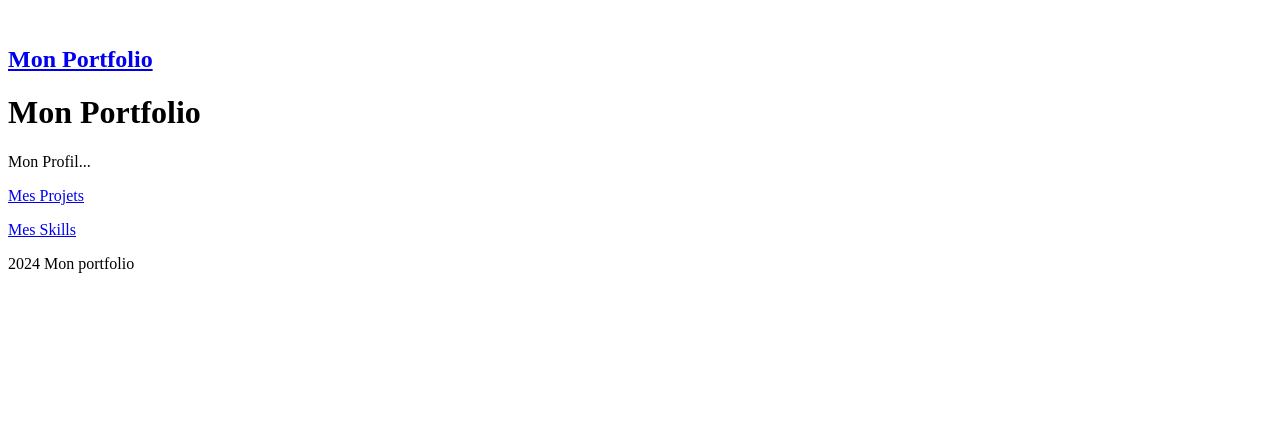
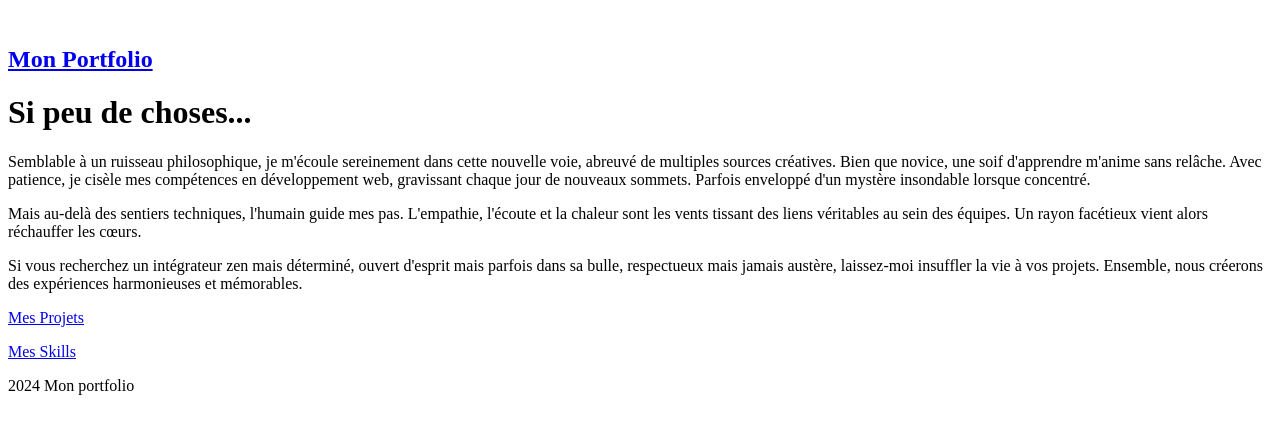
Before and after one commit to Iceland549/portfolio, a React (Vite) app in the folder mon-portfolio/: page / in a window 1280 px wide. Shown: the top 434 px of the page. Built offline with nearby package versions, Linux system fonts and the light colour scheme.

Commit message:
Add home page personal description

```diff
--- a/mon-portfolio/src/pages/Home/index.jsx
+++ b/mon-portfolio/src/pages/Home/index.jsx
@@ -1,13 +1,16 @@
 import '../../styles/main.css';
 import { Link } from 'react-router-dom';
-
 
 function Home() {
     return (
         <div className='home'>
-            <h1>Mon Portfolio</h1>
+            <h1>Si peu de choses...</h1>
             <article>
-                Mon Profil...
+                <p>Semblable à un ruisseau philosophique, je m&apos;écoule sereinement dans cette nouvelle voie, abreuvé de multiples sources créatives. Bien que novice, une soif d&apos;apprendre m&apos;anime sans relâche. Avec patience, je cisèle mes compétences en développement web, gravissant chaque jour de nouveaux sommets. Parfois enveloppé d&apos;un mystère insondable lorsque concentré.</p>
+
+                <p>Mais au-delà des sentiers techniques, l&apos;humain guide mes pas. L&apos;empathie, l&apos;écoute et la chaleur sont les vents tissant des liens véritables au sein des équipes. Un rayon facétieux vient alors réchauffer les cœurs.</p>
+
+                <p>Si vous recherchez un intégrateur zen mais déterminé, ouvert d&apos;esprit mais parfois dans sa bulle, respectueux mais jamais austère, laissez-moi insuffler la vie à vos projets. Ensemble, nous créerons des expériences harmonieuses et mémorables.</p>
             </article>
             <nav>
                 <Link to={'/Projects'}>
```
